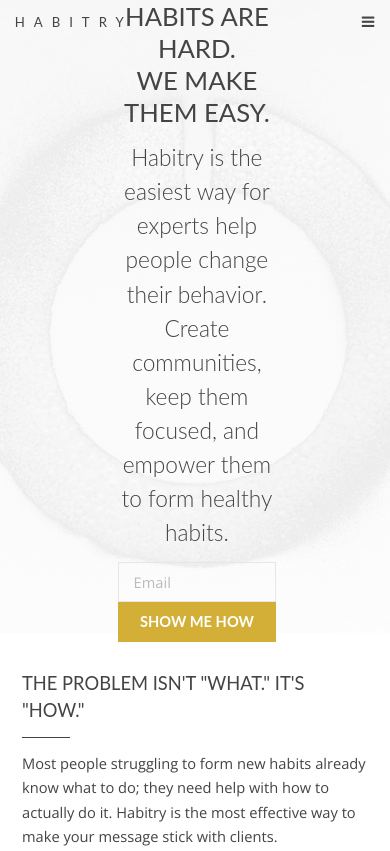
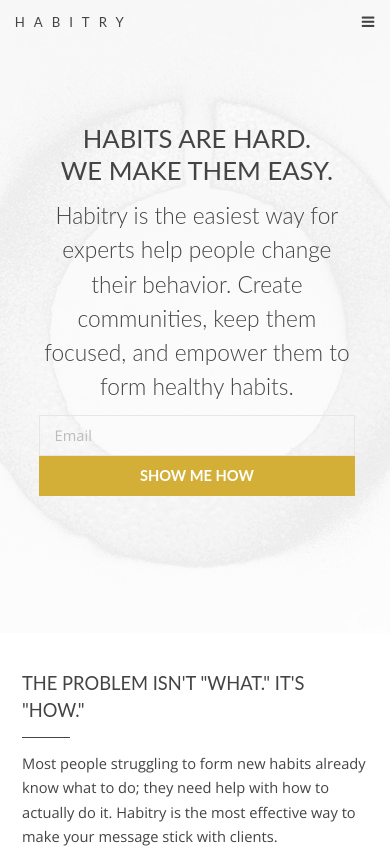
Before and after one commit to smledbetter/www, a plain HTML site: page index.html in a window 390 px wide. Shown: the top 851 px of the page. Drawn offline with nearby package versions, Linux system fonts and the light colour scheme.

Commit message:
banner mobile fix

```diff
--- a/index.html
+++ b/index.html
@@ -51,11 +51,14 @@
 				<article>
 					<img src="images/168---Motivate-logo-wide-white.jpg" alt="" />
 					<div class="inner">
-						<div class="container 50%">
+						<div class="container">
+							<div class="row">
+								<div class="6u -3u 12u(xsmall)">
 						<h2><a href="#">Habits are hard.<br/>We make them easy.</a></h2>
 						<h3>Habitry is the easiest way for experts help people change their behavior. Create communities, keep them focused, and empower them to form healthy habits.</h3>
 						<div class="row 0%">
 						<div class="6u -1u 12u(xsmall)"><input type="email" name="demo-email" id="demo-email" value="" placeholder="Email"></div><div class="4u 12u(xsmall)"><a href="#" class="button special fit">Show me how</a></div>
+						</div>
 					</div>
 				</div>
 					</div>
```
